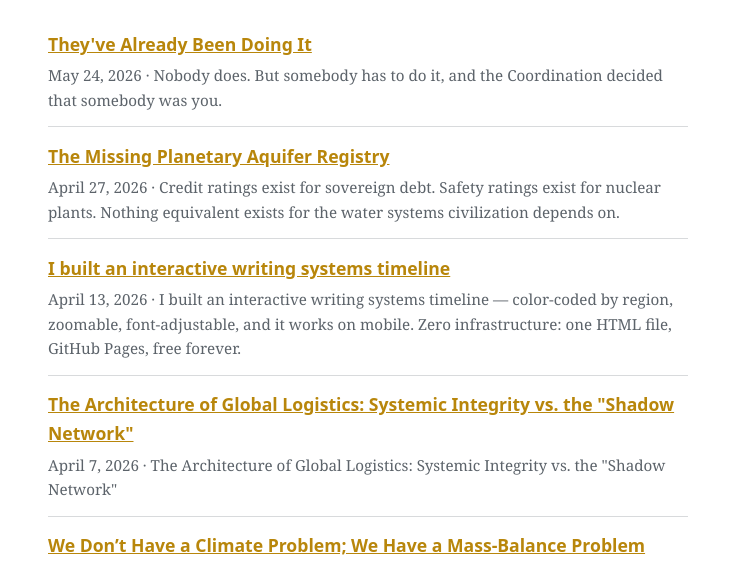
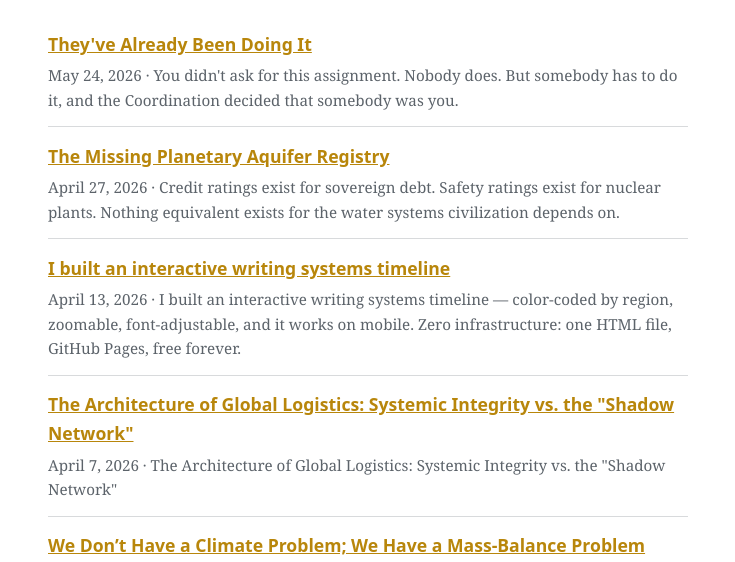
Before and after one commit to owencorpening/oat-web, a plain HTML site: page vectors/index.html in a window 1280 px wide. Shown: the part 178-740 px from the top of the page, without its empty margins (272-1007 px from the left). Drawn offline with Linux system fonts and the light colour scheme.

Commit message:
Build from oat-content 7ca49f4

```diff
--- a/vectors/index.html
+++ b/vectors/index.html
@@ -16,7 +16,7 @@
 <h1>Vectors</h1>
 <p class="meta">Single pieces outside a series.</p>
 <ul class="list">
-<li><a href="already-doing-it/">They've Already Been Doing It</a><p>May 24, 2026 · Nobody does. But somebody has to do it, and the Coordination decided that somebody was you.</p></li>
+<li><a href="already-doing-it/">They've Already Been Doing It</a><p>May 24, 2026 · You didn't ask for this assignment. Nobody does. But somebody has to do it, and the Coordination decided that somebody was you.</p></li>
 <li><a href="planetary-aquifer-registry/">The Missing Planetary Aquifer Registry</a><p>April 27, 2026 · Credit ratings exist for sovereign debt. Safety ratings exist for nuclear plants. Nothing equivalent exists for the water systems civilization depends on.</p></li>
 <li><a href="writing-systems-timeline/">I built an interactive writing systems timeline</a><p>April 13, 2026 · I built an interactive writing systems timeline — color-coded by region, zoomable, font-adjustable, and it works on mobile. Zero infrastructure: one HTML file, GitHub Pages, free forever.</p></li>
 <li><a href="architecture-of-global-logistics/">The Architecture of Global Logistics: Systemic Integrity vs. the &quot;Shadow Network&quot;</a><p>April 7, 2026 · The Architecture of Global Logistics: Systemic Integrity vs. the &quot;Shadow Network&quot;</p></li>
```
Also changed, not shown: vectors/already-doing-it/index.html (+1 -1 lines).
